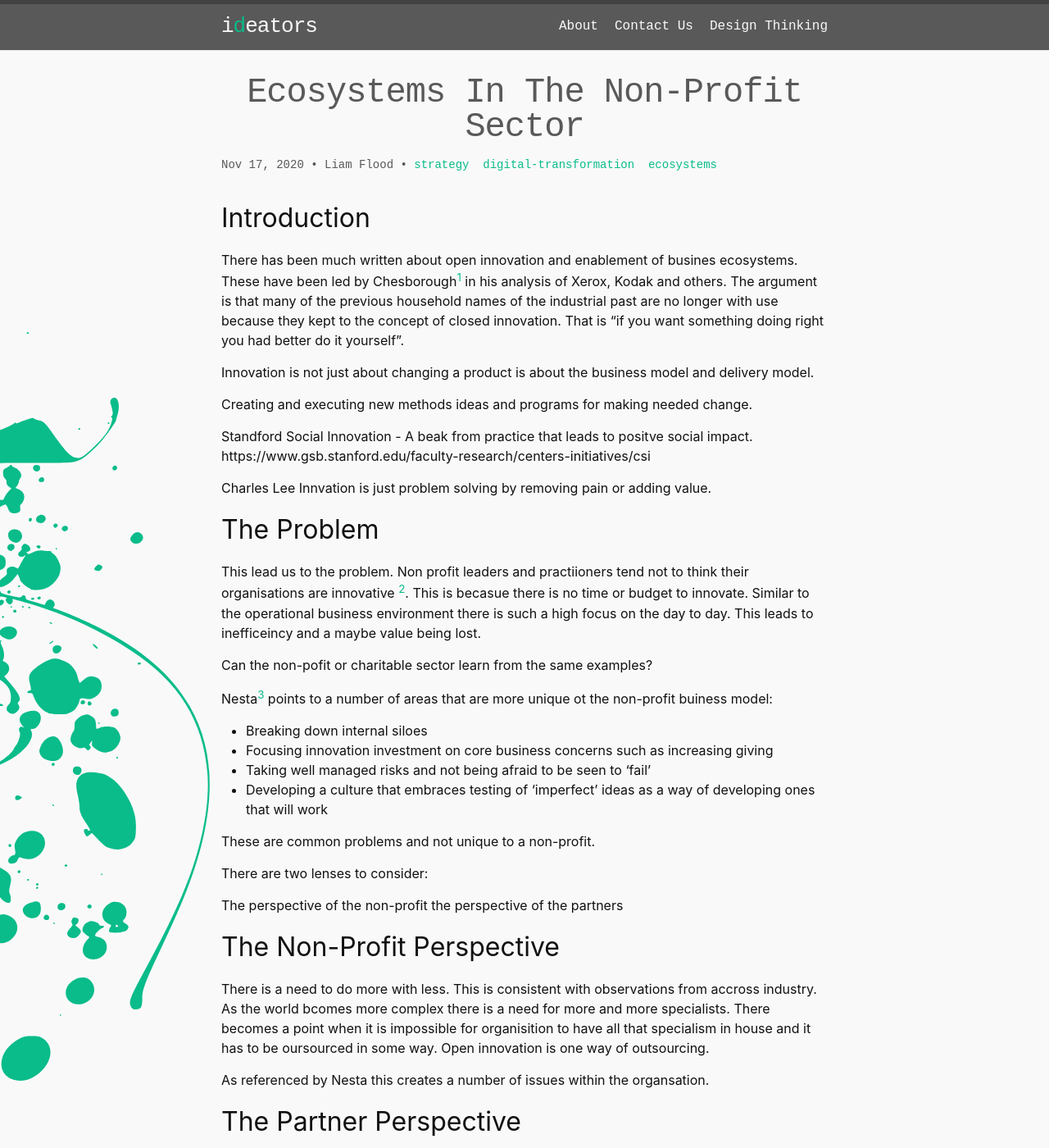
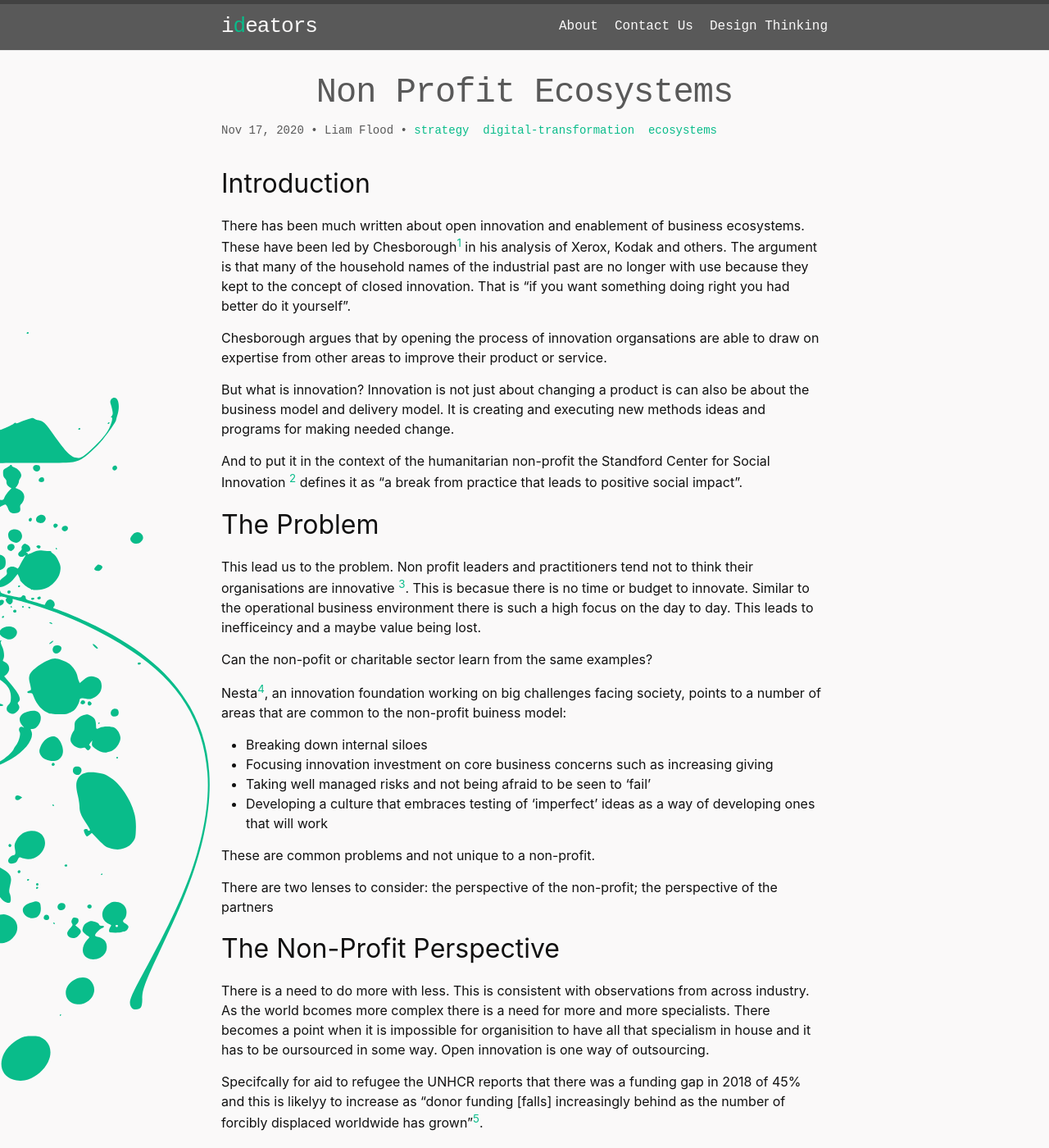
Before and after one commit to madfolio/old_website2, a Jekyll site: the page built from _posts/2020-11-17-Non-Profit-Ecosystems.markdown, in a window 1280 px wide and 1400 px high. Shown: the whole window at 82% size. Built offline with Jekyll 4.4.1, drawn with Linux system fonts in a browser that asks for light colours; some web fonts are replaced; some of the changed text lies outside the part shown.

Commit message:
Update 2020-11-17-Non-Profit-Ecosystems.markdown

```diff
--- a/_posts/2020-11-17-Non-Profit-Ecosystems.markdown
+++ b/_posts/2020-11-17-Non-Profit-Ecosystems.markdown
@@ -1,7 +1,7 @@
 ---
 layout: post
 comments: false
-title:  "Ecosystems In The Non-Profit Sector"
+title:  "Non Profit Ecosystems"
 date:   2020-11-17
 author: Liam Flood
 tags: [strategy, digital-transformation, ecosystems]
@@ -10,23 +10,21 @@ tags: [strategy, digital-transformation, ecosystems]
 
 ## Introduction
 
-There has been much written about open innovation and enablement of busines ecosystems. These have been led by Chesborough[^f1] in his analysis of Xerox, Kodak and others. The argument is that many of the previous household names of the industrial past are no longer with use because they kept to the concept of closed innovation. That is "if you want something doing right you had better do it yourself".
+There has been much written about open innovation and enablement of business ecosystems. These have been led by Chesborough[^f1] in his analysis of Xerox, Kodak and others. The argument is that many of the household names of the industrial past are no longer with use because they kept to the concept of closed innovation. That is "if you want something doing right you had better do it yourself".
 
-Innovation is not just about changing a product is about the business model and delivery model.
+Chesborough argues that by opening the process of innovation organsations are able to draw on expertise from other areas to improve their product or service.
 
-Creating and executing new methods ideas and programs for making needed change.
+But what is innovation? Innovation is not just about changing a product is can also be about the business model and delivery model. It is creating and executing new methods ideas and programs for making needed change.
 
-Standford Social Innovation - A beak from practice that leads to positve social impact. https://www.gsb.stanford.edu/faculty-research/centers-initiatives/csi
-
-Charles Lee Innvation is just problem solving by removing pain or adding value.
+And to put it in the context of the humanitarian non-profit the Standford Center for Social Innovation [^f2] defines it as "a break from practice that leads to positive social impact".
 
 ## The Problem
 
-This lead us to the problem. Non profit leaders and practiioners tend not to think their organisations are innovative [^f8]. This is becasue there is no time or budget to innovate. Similar to the operational business environment there is such a high focus on the day to day. This leads to inefficeincy and a maybe value being lost.
+This lead us to the problem. Non profit leaders and practitioners tend not to think their organisations are innovative [^f3]. This is becasue there is no time or budget to innovate. Similar to the operational business environment there is such a high focus on the day to day. This leads to inefficeincy and a maybe value being lost.
 
 Can the non-pofit or charitable sector learn from the same examples?
 
-Nesta[^f2] points to a number of areas that are more unique ot the non-profit buiness model:
+Nesta[^f4], an innovation foundation working on big challenges facing society, points to a number of areas that are common to the non-profit buiness model:
 
 * Breaking down internal siloes
 * Focusing innovation investment on core business concerns such as increasing giving
@@ -35,21 +33,20 @@ Nesta[^f2] points to a number of areas that are more unique ot the non-profit bu
 
 These are common problems and not unique to a non-profit.
 
-There are two lenses to consider:
-
-  The perspective of the non-profit
-  the perspective of the partners
+There are two lenses to consider: the perspective of the non-profit; the perspective of the partners
 
 ## The Non-Profit Perspective
 
-There is a need to do more with less. This is consistent with observations from accross industry. As the world bcomes more complex there is a need for more and more specialists. There becomes a point when it is impossible for organisition to have all that specialism in house and it has to be oursourced in some way. Open innovation is one way of outsourcing.
+There is a need to do more with less. This is consistent with observations from across industry. As the world bcomes more complex there is a need for more and more specialists. There becomes a point when it is impossible for organisition to have all that specialism in house and it has to be oursourced in some way. Open innovation is one way of outsourcing.
+
+Specifcally for aid to refugee the UNHCR reports that there was a funding gap in 2018 of 45% and this is likelyy to increase as "donor funding [falls] increasingly behind as the number of forcibly displaced worldwide has grown"[^f5].
 
 As referenced by Nesta this creates a number of issues within the organsation.
 
 
 ## The Partner Perspective
 
-Holmes and Smart[^f3] examine this perspective and they find three key areas that define the success of a cooperation:
+Holmes and Smart[^f6] examine this perspective and they find three key areas that define the success of a cooperation:
 
 * associations between previous experience of corporate–NPO engagements, the ﬁrm’s stakeholder focus and the resulting innovation
 
@@ -132,7 +129,9 @@ Nice example from https://youtu.be/psNQF7iWQ1M where they say that unless the ec
 
 ## Notes
 [^f1]: Chesbrough, Henry & Vanhaverbeke, Wim & West, Joel. (2008). [Open Innovation: Researching A New Paradigm](https://www.researchgate.net/publication/232957368_Open_Innovation_Researching_A_New_Paradigm)
-[^f2]: Nesta - [The Open Innovation Programme](https://www.nesta.org.uk/report/the-open-innovation-programme-blog-series/)
-[^f3]: [Exploring open innovation practice in ﬁrm-nonproﬁt engagements:a corporate social responsibility perspective] (https://www.academia.edu/22387365/Exploring_open_innovation_practice_in_firm_nonprofit_engagements_a_corporate_social_responsibility_perspective)
-[^f4]: Mintzberg - [Of Strategies Emergent And Deliberate](http://strategy.sjsu.edu/www.stable/B290/reading/Mintzberg,%20H,%201985,%20Strategic%20Management%20Journal.%206%20pp%20257-272.pdf)
-[^f8]: [How to be an Innovative NonProfit](https://youtu.be/9AHSgpH2Cfo)
+[^f2]: [Stanford Centre for Social Innovation](https://www.gsb.stanford.edu/faculty-research/centers-initiatives/csi)
+[^f3]: [How to be an Innovative NonProfit](https://youtu.be/9AHSgpH2Cfo)
+[^f4]: Nesta - [The Open Innovation Programme](https://www.nesta.org.uk/report/the-open-innovation-programme-blog-series/)
+[^f5]: UNCHR - [Refugees bear cost of massive underfunding](https://www.unhcr.org/news/briefing/2018/10/5bbc57d94/refugees-bear-cost-massive-underfunding.html)
+[^f6]: [Exploring open innovation practice in ﬁrm-nonproﬁt engagements:a corporate social responsibility perspective](https://www.academia.edu/22387365/Exploring_open_innovation_practice_in_firm_nonprofit_engagements_a_corporate_social_responsibility_perspective)
+[^f7]: Mintzberg - [Of Strategies Emergent And Deliberate](http://strategy.sjsu.edu/www.stable/B290/reading/Mintzberg,%20H,%201985,%20Strategic%20Management%20Journal.%206%20pp%20257-272.pdf)
```
Also changed, not shown: other parts of _posts/2020-11-17-Non-Profit-Ecosystems.markdown (+2 -2 lines).
